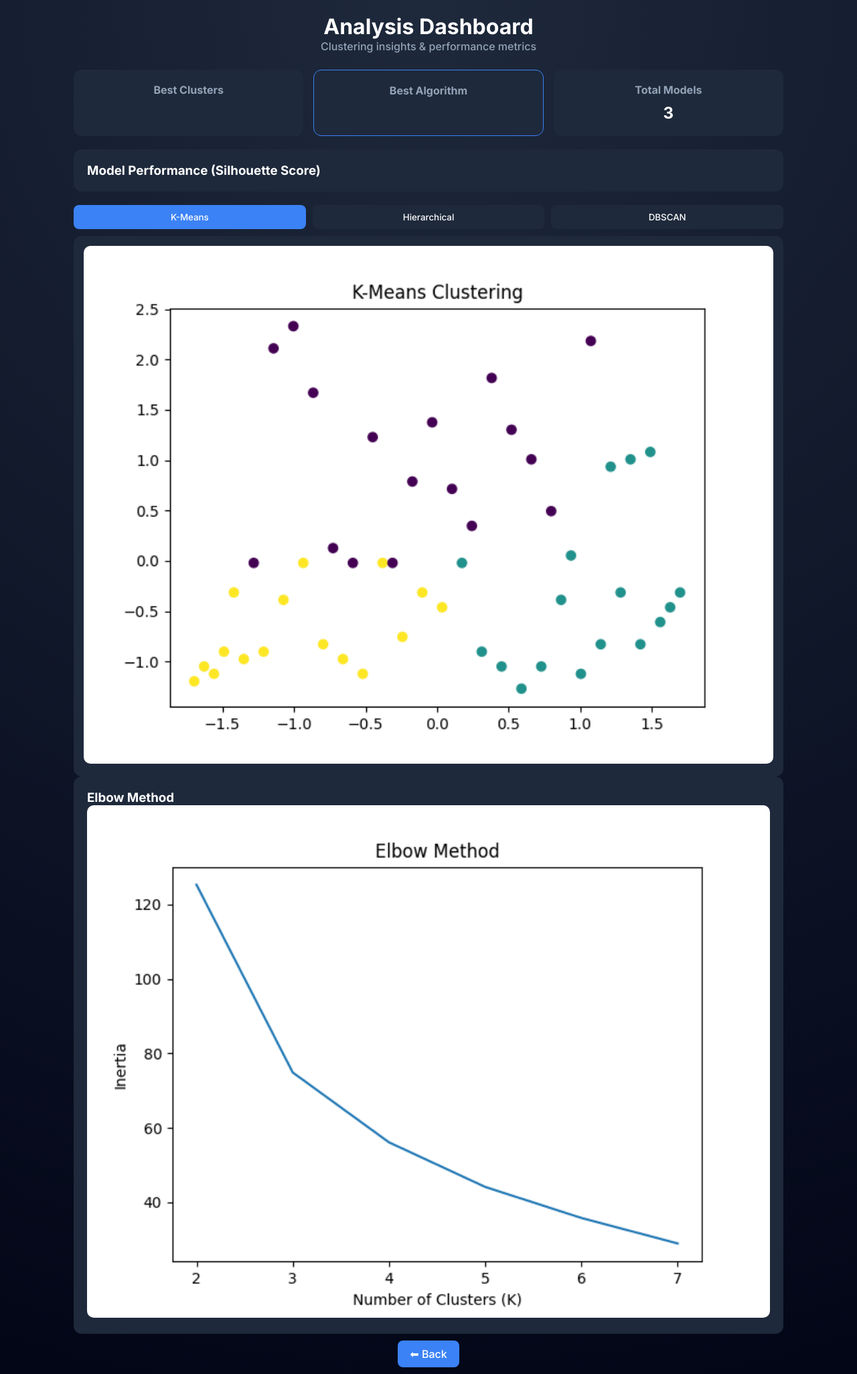
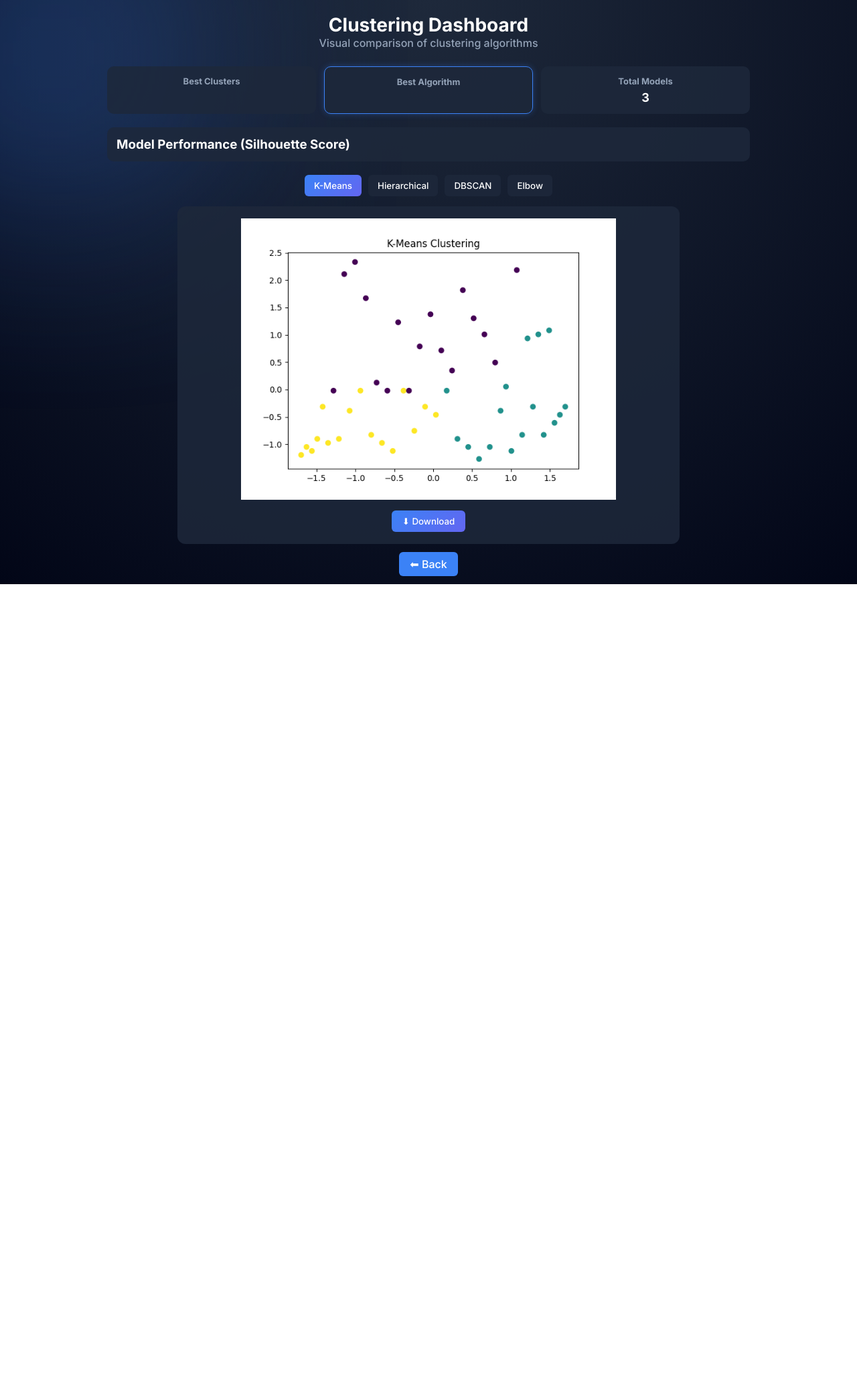
Before and after one commit to kushal1004/CLUSTERING_WEB_APP, a Flask app: template templates/result.html in a window 1280 px wide. Shown: the whole page at 67% size. After the commit the page ends 872 px from the top, so only its background shows below. Run offline with Flask 3, Linux system fonts and the light colour scheme; the template is opened without the code that fills it, so the values that code supplies are empty.

Commit message:
feat: more attractive result page design size reduce

```diff
--- a/static/css/result.css
+++ b/static/css/result.css
@@ -5,26 +5,41 @@
     font-family: 'Inter', sans-serif;
 }
 
+/* BODY */
 body {
     background: radial-gradient(circle at top, #1e293b, #020617);
     color: white;
 }
 
-/* Layout */
+/* Glow */
+body::before {
+    content: "";
+    position: fixed;
+    width: 400px;
+    height: 400px;
+    background: #3b82f6;
+    filter: blur(140px);
+    top: -120px;
+    left: -120px;
+    opacity: 0.4;
+    z-index: -1;
+}
+
+/* CONTAINER */
 .container {
-    max-width: 1100px;
+    max-width: 1000px;
     margin: auto;
     padding: 20px;
 }
 
-/* Header */
+/* HEADER */
 .header {
     text-align: center;
     margin-bottom: 25px;
 }
 
 .header h1 {
-    font-size: 32px;
+    font-size: 28px;
     font-weight: 700;
 }
 
@@ -32,99 +47,157 @@ body {
     color: #94a3b8;
 }
 
-/* KPI GRID */
+/* KPI */
 .kpi-grid {
     display: grid;
-    grid-template-columns: repeat(auto-fit, minmax(180px, 1fr));
-    gap: 15px;
+    grid-template-columns: repeat(auto-fit, minmax(160px, 1fr));
+    gap: 12px;
     margin-bottom: 20px;
 }
 
 .kpi {
-    background: #1e293b;
-    padding: 20px;
-    border-radius: 12px;
+    background: rgba(30, 41, 59, 0.85);
+    padding: 14px;
+    border-radius: 10px;
     text-align: center;
+    transition: 0.3s;
+}
+
+.kpi:hover {
+    transform: translateY(-3px);
 }
 
 .kpi h4 {
     color: #94a3b8;
+    font-size: 13px;
 }
 
 .kpi h2 {
-    margin-top: 10px;
+    margin-top: 6px;
+    font-size: 18px;
 }
 
 .highlight {
     border: 1px solid #3b82f6;
+    box-shadow: 0 0 10px rgba(59, 130, 246, 0.3);
 }
 
 /* CARD */
 .card {
-    background: #1e293b;
-    padding: 20px;
-    border-radius: 12px;
+    background: rgba(30, 41, 59, 0.85);
+    padding: 14px;
+    border-radius: 10px;
     margin-bottom: 20px;
 }
 
-/* SCORE BARS */
+/* SCORE */
 .bar {
     display: grid;
-    grid-template-columns: 100px 1fr 50px;
-    align-items: center;
-    gap: 10px;
-    margin: 10px 0;
+    grid-template-columns: 90px 1fr 40px;
+    gap: 8px;
+    margin: 8px 0;
+    font-size: 13px;
 }
 
 .progress {
     background: #334155;
-    border-radius: 10px;
-    height: 8px;
-    overflow: hidden;
+    height: 6px;
+    border-radius: 8px;
 }
 
 .fill {
     background: linear-gradient(to right, #3b82f6, #6366f1);
     height: 100%;
-    transition: width 1s ease;
 }
 
 /* TABS */
 .tabs {
     display: flex;
+    justify-content: center;
     gap: 10px;
-    margin-bottom: 10px;
+    margin-bottom: 15px;
 }
 
 .tab {
-    flex: 1;
-    padding: 10px;
-    background: #1e293b;
+    padding: 8px 14px;
+    background: rgba(30, 41, 59, 0.85);
     border: none;
     color: white;
+    border-radius: 6px;
     cursor: pointer;
-    border-radius: 8px;
+    transition: 0.3s;
+}
+
+.tab:hover {
+    background: #334155;
 }
 
 .tab.active {
-    background: #3b82f6;
+    background: linear-gradient(135deg, #3b82f6, #6366f1);
 }
 
 /* TAB CONTENT */
 .tab-content {
     display: none;
-    background: #1e293b;
-    padding: 15px;
+    background: rgba(30, 41, 59, 0.85);
+    padding: 18px;
     border-radius: 12px;
+    max-width: 750px;
+    margin: auto;
 }
 
 .tab-content.active {
     display: block;
 }
 
-img {
+/* GRAPH */
+.graph-box img {
     width: 100%;
+    max-height: 420px;
+    object-fit: contain;
     border-radius: 10px;
+    cursor: zoom-in;
+    transition: 0.3s;
+}
+
+.graph-box img:hover {
+    transform: scale(1.02);
+}
+
+/* BUTTON */
+.actions {
+    margin-top: 12px;
+    text-align: center;
+}
+
+.download-btn {
+    padding: 8px 16px;
+    border: none;
+    border-radius: 6px;
+    background: linear-gradient(135deg, #3b82f6, #6366f1);
+    color: white;
+    cursor: pointer;
+    transition: 0.3s;
+}
+
+.download-btn:hover {
+    transform: translateY(-2px);
+    box-shadow: 0 8px 20px rgba(59, 130, 246, 0.4);
+}
+
+/* MODAL */
+.modal {
+    display: none;
+    position: fixed;
+    inset: 0;
+    background: rgba(0, 0, 0, 0.9);
+    justify-content: center;
+    align-items: center;
+}
+
+.modal img {
+    max-width: 90%;
+    max-height: 90%;
 }
 
 /* BACK */
@@ -134,9 +207,9 @@ img {
 }
 
 .back a {
+    background: #3b82f6;
+    padding: 8px 16px;
+    border-radius: 6px;
+    color: white;
     text-decoration: none;
-    background: #3b82f6;
-    padding: 10px 18px;
-    border-radius: 8px;
-    color: white;
 }
--- a/templates/result.html
+++ b/templates/result.html
@@ -1,7 +1,7 @@
 <!DOCTYPE html>
 <html lang="en">
 <head>
-    <title>Results</title>
+    <title>Clustering Results</title>
     <meta name="viewport" content="width=device-width, initial-scale=1">
 
     <link href="https://fonts.googleapis.com/css2?family=Inter:wght@300;500;600;700&display=swap" rel="stylesheet">
@@ -14,11 +14,11 @@
 
     <!-- HEADER -->
     <div class="header">
-        <h1>Analysis Dashboard</h1>
-        <p>Clustering insights & performance metrics</p>
+        <h1>Clustering Dashboard</h1>
+        <p>Visual comparison of clustering algorithms</p>
     </div>
 
-    <!-- KPI CARDS -->
+    <!-- KPI -->
     <div class="kpi-grid">
         <div class="kpi">
             <h4>Best Clusters</h4>
@@ -36,7 +36,7 @@
         </div>
     </div>
 
-    <!-- SCORE BARS -->
+    <!-- SCORE -->
     <div class="card">
         <h3>Model Performance (Silhouette Score)</h3>
 
@@ -53,28 +53,47 @@
 
     <!-- TABS -->
     <div class="tabs">
-        <button class="tab active" onclick="showTab('kmeans')">K-Means</button>
-        <button class="tab" onclick="showTab('hier')">Hierarchical</button>
-        <button class="tab" onclick="showTab('db')">DBSCAN</button>
+        <button class="tab active" onclick="showTab(event,'kmeans')">K-Means</button>
+        <button class="tab" onclick="showTab(event,'hier')">Hierarchical</button>
+        <button class="tab" onclick="showTab(event,'db')">DBSCAN</button>
+        <button class="tab" onclick="showTab(event,'elbow')">Elbow</button>
     </div>
 
     <!-- TAB CONTENT -->
     <div class="tab-content active" id="kmeans">
-        <img src="/static/plots/kmeans.png">
+        <div class="graph-box">
+            <img src="/static/plots/kmeans.png" onclick="openModal(this)">
+            <div class="actions">
+                <button class="download-btn" onclick="downloadImage('/static/plots/kmeans.png')">⬇ Download</button>
+            </div>
+        </div>
     </div>
 
     <div class="tab-content" id="hier">
-        <img src="/static/plots/hierarchical.png">
+        <div class="graph-box">
+            <img src="/static/plots/hierarchical.png" onclick="openModal(this)">
+            <div class="actions">
+                <button class="download-btn" onclick="downloadImage('/static/plots/hierarchical.png')">⬇ Download</button>
+            </div>
+        </div>
     </div>
 
     <div class="tab-content" id="db">
-        <img src="/static/plots/dbscan.png">
+        <div class="graph-box">
+            <img src="/static/plots/dbscan.png" onclick="openModal(this)">
+            <div class="actions">
+                <button class="download-btn" onclick="downloadImage('/static/plots/dbscan.png')">⬇ Download</button>
+            </div>
+        </div>
     </div>
 
-    <!-- ELBOW -->
-    <div class="card">
-        <h3>Elbow Method</h3>
-        <img src="/static/plots/elbow.png">
+    <div class="tab-content" id="elbow">
+        <div class="graph-box">
+            <img src="/static/plots/elbow.png" onclick="openModal(this)">
+            <div class="actions">
+                <button class="download-btn" onclick="downloadImage('/static/plots/elbow.png')">⬇ Download</button>
+            </div>
+        </div>
     </div>
 
     <!-- BACK -->
@@ -84,13 +103,35 @@
 
 </div>
 
+<!-- FULLSCREEN MODAL -->
+<div id="imgModal" class="modal" onclick="closeModal()">
+    <img id="modalImg">
+</div>
+
 <script>
-function showTab(id) {
-    document.querySelectorAll('.tab').forEach(t => t.classList.remove('active'));
-    document.querySelectorAll('.tab-content').forEach(c => c.classList.remove('active'));
+function showTab(evt,id){
+    document.querySelectorAll('.tab').forEach(t=>t.classList.remove('active'));
+    document.querySelectorAll('.tab-content').forEach(c=>c.classList.remove('active'));
+    evt.currentTarget.classList.add('active');
+    document.getElementById(id).classList.add('active');
+}
 
-    event.target.classList.add('active');
-    document.getElementById(id).classList.add('active');
+function openModal(img){
+    document.getElementById("imgModal").style.display="flex";
+    document.getElementById("modalImg").src=img.src;
+}
+
+function closeModal(){
+    document.getElementById("imgModal").style.display="none";
+}
+
+function downloadImage(url){
+    const a=document.createElement("a");
+    a.href=url;
+    a.download="graph.png";
+    document.body.appendChild(a);
+    a.click();
+    document.body.removeChild(a);
 }
 </script>
 
```
